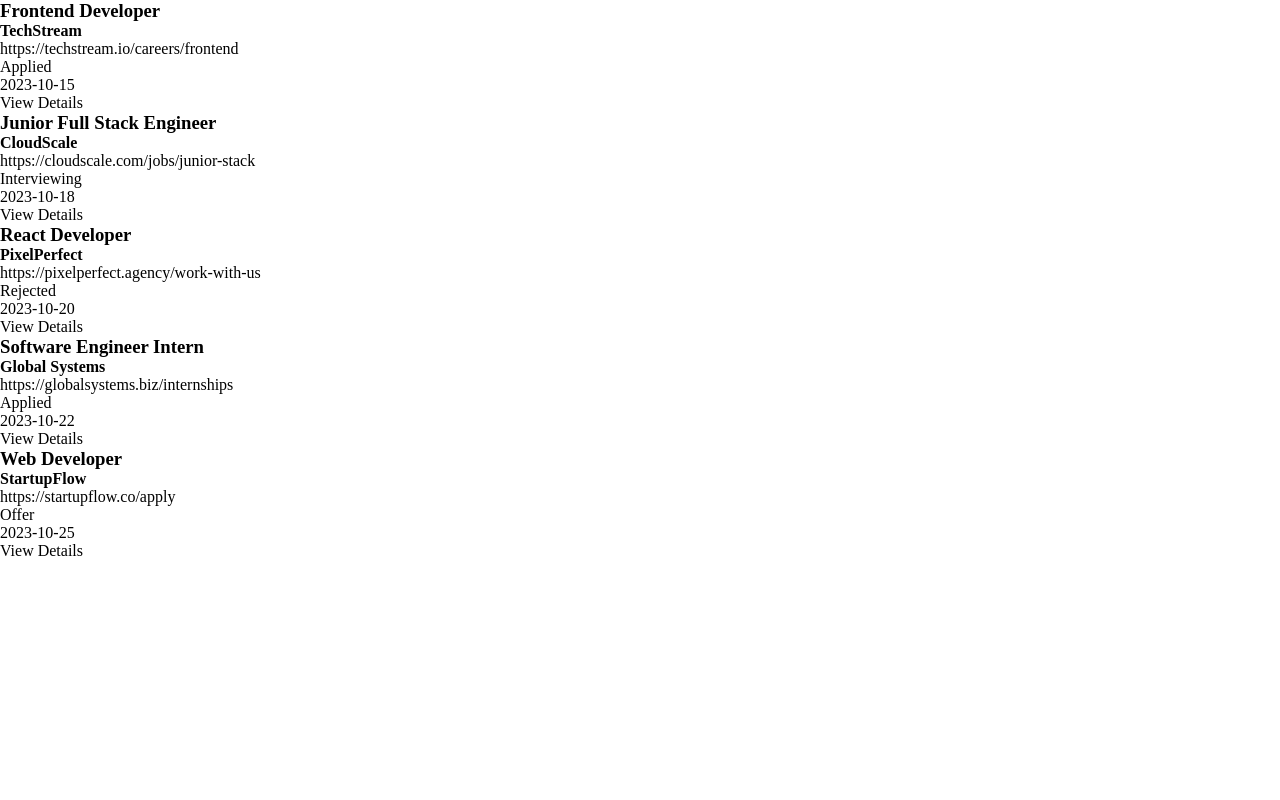
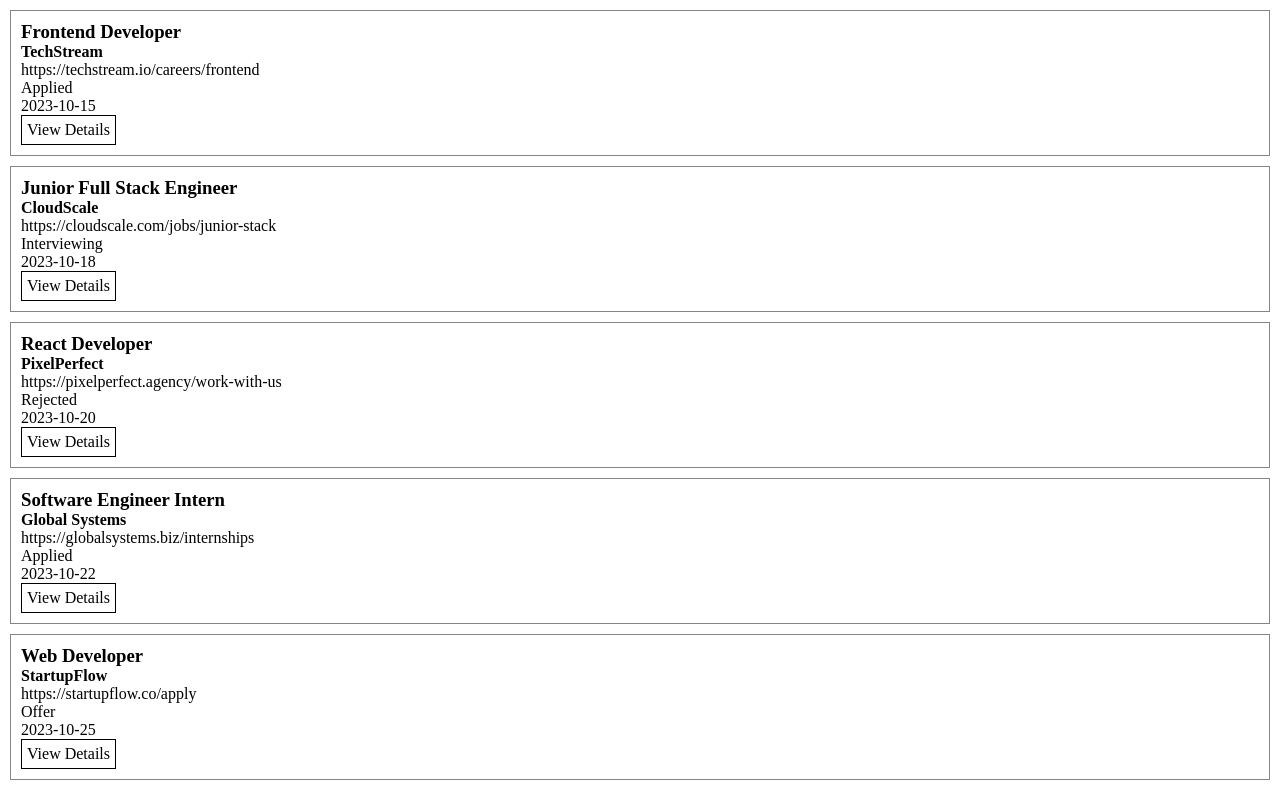
Before and after one commit to mariotrg/job-application-tracker, a React (Vite) app: page / in a window 1280 px wide. Built offline with nearby package versions, Linux system fonts and the light colour scheme; data requests are answered from the project's data file.

Commit message:
add basic styling to application card and applications list

```diff
--- a/src/index.css
+++ b/src/index.css
@@ -1,3 +1,4 @@
+/* DEFAULT */
 * {
   margin: 0;
   padding: 0;
@@ -35,3 +36,23 @@ a {
   text-decoration: none;
   color: inherit;
 }
+
+/* APP */
+#root {
+  padding: 10px;
+}
+.application_list {
+  display: flex;
+  flex-direction: column;
+  gap: 10px;
+}
+
+.application_card {
+  border: 0.5px solid rgba(0, 0, 0, 0.479);
+  padding: 10px;
+}
+
+button {
+  border: 1px solid black;
+  padding: 5px;
+}
```
